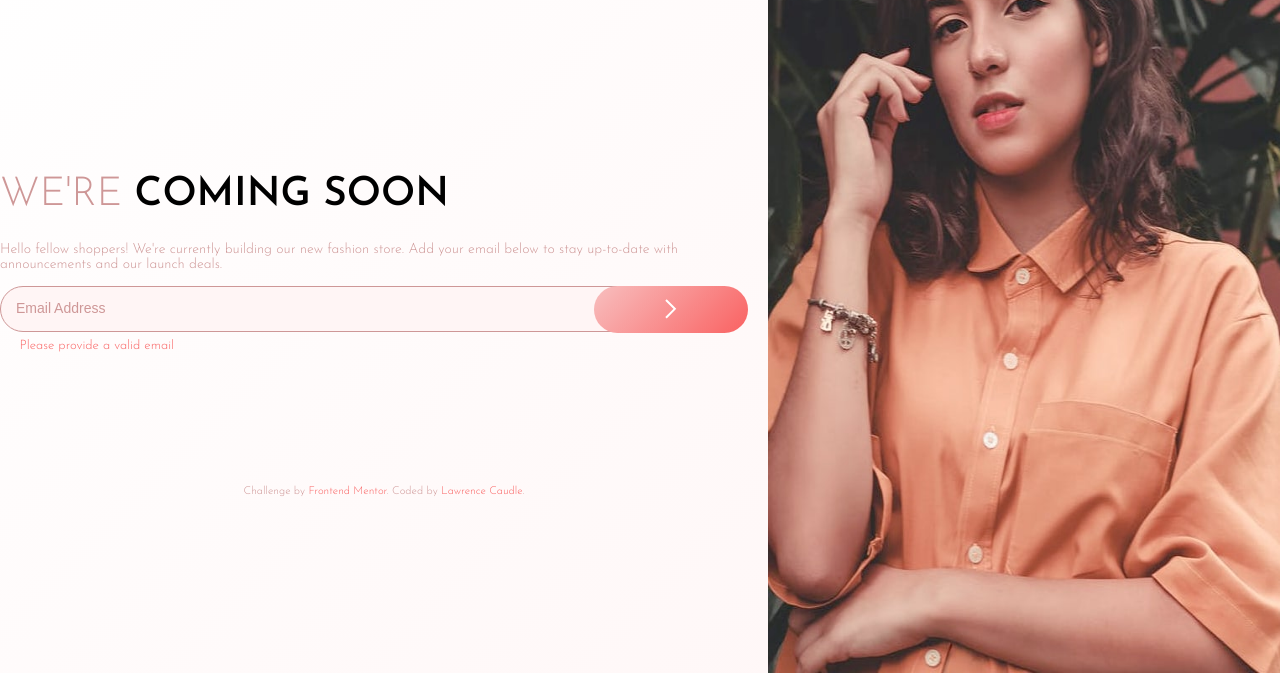
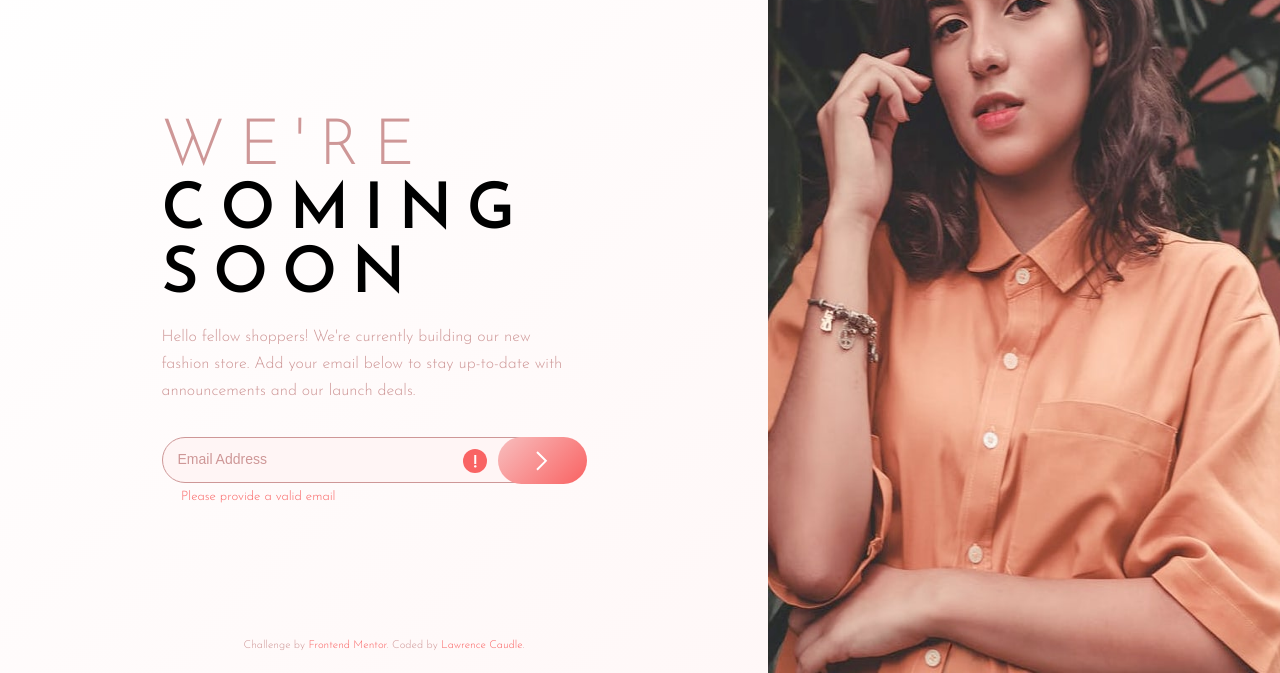
Before and after one commit to ltc870/baseapparelcomingsoon, a website: page src/index.html in a window 1280 px wide. Shown: the part 127-800 px from the top of the page. Drawn offline with Linux system fonts and the light colour scheme.

Commit message:
added styles to _main.scss

```diff
--- a/src/scss/layout/_main.scss
+++ b/src/scss/layout/_main.scss
@@ -0,0 +1,43 @@
+@use "../abstracts/variables" as variables;
+
+.main {
+    margin: 0 auto;
+    text-align: center;
+    width: 311px;
+}
+
+.main-title {
+    font-size: 2.5rem;
+    letter-spacing: 0.225em;
+    margin-bottom: 0;
+}
+
+.main-text {
+    font-weight: 400;
+    font-size: 0.875rem;
+    line-height: 1.4;
+    padding: 1em;
+    margin-top: 0;
+}
+
+@media (min-width: 700px) {
+    .main {
+        grid-row: 2 / 4;
+        align-items: center;
+        text-align: left;
+        justify-self: center;
+        width: 445px;
+    }
+
+    .main-title {
+        font-size: 4rem;
+    }
+
+    .main-text {
+        text-align: left;
+        font-size: 1rem;
+        padding-left: 0;
+        line-height: 1.7;
+        width: 430px;
+    }
+}
```
Also changed, not shown: src/styles.css, 1 other file.
